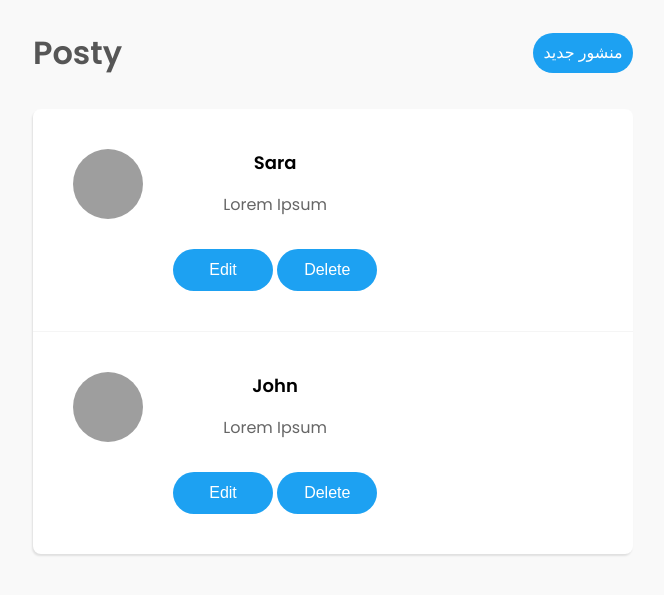
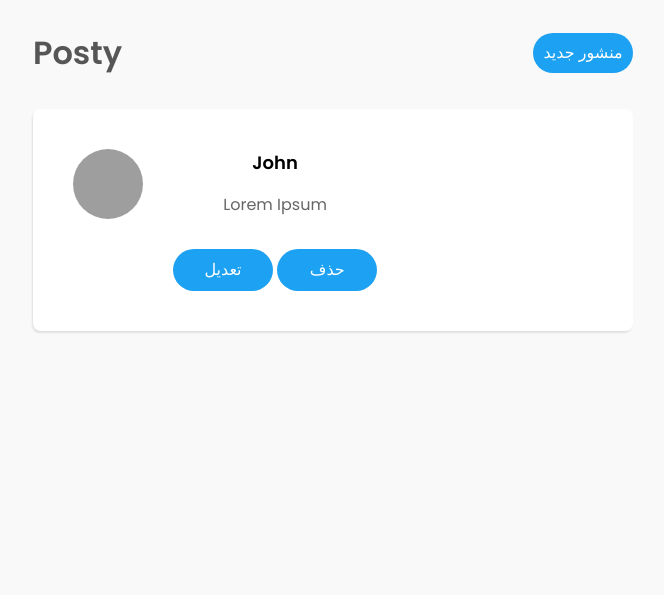
Before and after one commit to SamerElhamdo/facebook-flask, a Flask app: page / in a window 1280 px wide. Shown: the top 595 px of the page, without its empty margins (307-971 px from the left). Run offline with Flask 2, Linux system fonts and the light colour scheme; grey boxes are pictures that could not be loaded.

Commit message:
change lang to arabic

```diff
--- a/templates/add_post.html
+++ b/templates/add_post.html
@@ -37,7 +37,7 @@
             </div>
 
             <div>
-                <button>Create</button>
+                <button>إنشاء</button>
             </div>
 
         </form>
--- a/templates/edit_post.html
+++ b/templates/edit_post.html
@@ -37,7 +37,7 @@
             </div>
 
             <div>
-                <button>Edit</button>
+                <button>تعديل</button>
             </div>
 
         </form>
--- a/templates/index.html
+++ b/templates/index.html
@@ -31,8 +31,8 @@
                     <p>{{post.body}}</p>
                     <div>
 
-                        <button><a  href="{{ url_for('post_edit', id=post.id) }}">Edit</a></button>
-                        <button><a  href="{{ url_for('post_delete', id=post.id) }}">Delete</a></button>
+                        <button><a  href="{{ url_for('post_edit', id=post.id) }}">تعديل</a></button>
+                        <button><a  href="{{ url_for('post_delete', id=post.id) }}">حذف</a></button>
                     </div>
             </div>
         </article>
```
